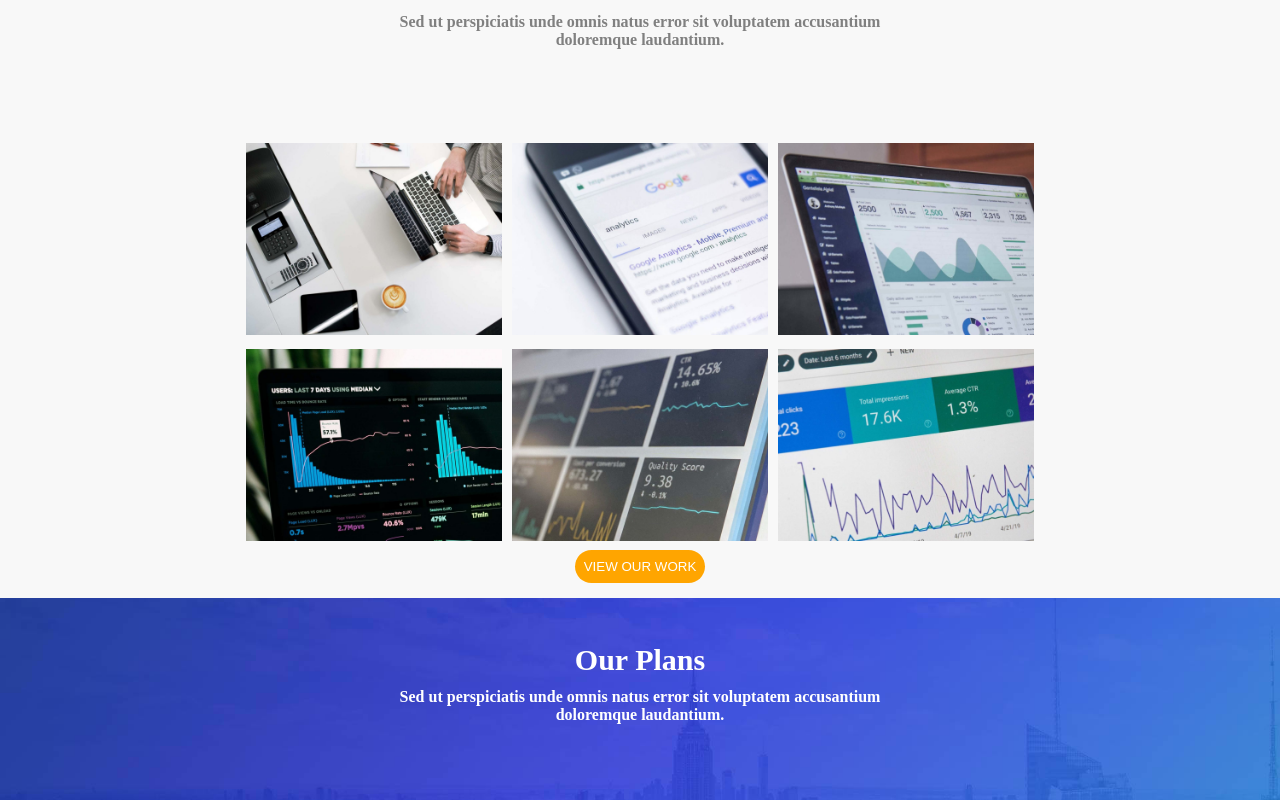
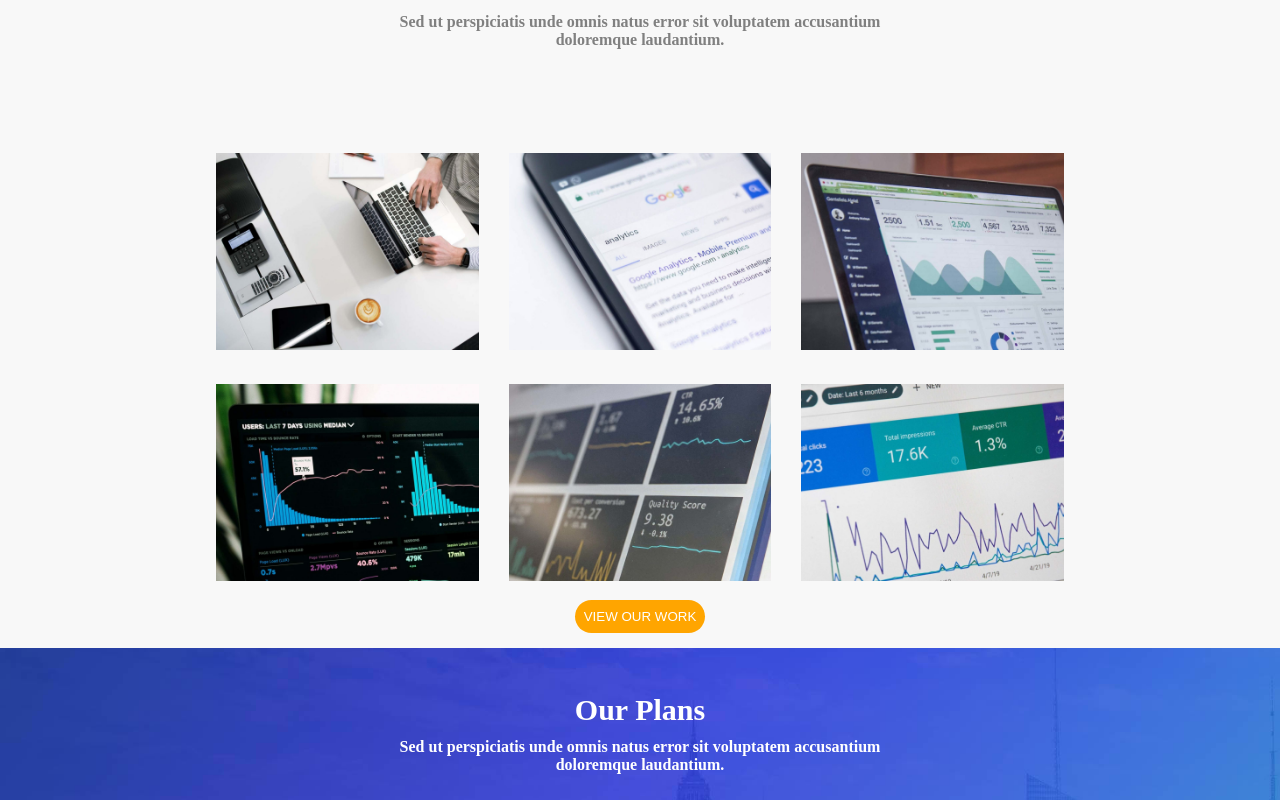
Before and after one commit to GianniPio/proj-html-vuejs, a Vue app: page / in a window 1280 px wide. Shown: the part 2260-3060 px from the top of the page. Built offline with nearby package versions, Linux system fonts and the light colour scheme.

Commit message:
add props for image where

```diff
--- a/src/components/News.vue
+++ b/src/components/News.vue
@@ -94,7 +94,7 @@ export default {
         }
 
         button {
-            background-color: orange;
+            background-color: #ffa837;
             border-radius: 20px;
             padding: 10px;
             border: none;
--- a/src/components/Where.vue
+++ b/src/components/Where.vue
@@ -13,7 +13,7 @@
             </div>
 
             <div class="centro">
-                <WhereElem/>
+                <WhereElem v-for="image, i in images" :key="i" :element="image"/>
             </div>
 
             <div class="sotto">
@@ -32,7 +32,19 @@ export default {
   name: 'Where',
   components: {
       WhereElem,
-  }
+  },
+    data() {
+        return {
+            images : [
+                "case-study-gallery-3-1-1200x900.jpg",
+                "case-study-gallery-2-1200x900.jpg",
+                "case-study-gallery-1-1-1200x900.jpg",
+               "case-study-gallery-4-1-1200x900.jpg",
+               "case-study-gallery-5-1-1200x900.jpg",
+               "case-study-gallery-6-1-1200x900.jpg"
+            ]
+        }
+    }
 }
 </script>
 
@@ -64,14 +76,6 @@ export default {
             }
         }
 
-        .centro {
-            display: flex;
-        }
-
-        img {
-            width: 100%;
-        }
-
         button {
         background-color: orange;
         border: none;
--- a/src/components/WhereElem.vue
+++ b/src/components/WhereElem.vue
@@ -1,29 +1,27 @@
 <template>
     <div class="box">
-        <img src="../../src/assets/images/case-study-gallery-3-1-1200x900.jpg" alt="Immagine">
-        <img src="../../src/assets/images/case-study-gallery-2-1200x900.jpg" alt="Immagine">
-        <img src="../../src/assets/images/case-study-gallery-1-1-1200x900.jpg" alt="Immagine">
-        <img src="../../src/assets/images/case-study-gallery-4-1-1200x900.jpg" alt="Immagine">
-        <img src="../../src/assets/images/case-study-gallery-5-1-1200x900.jpg" alt="Immagine">
-        <img src="../../src/assets/images/case-study-gallery-6-1-1200x900.jpg" alt="Immagine">
+        <img :src="require(`../assets/images/${element}`)" alt="Immagine">
     </div>
 </template>
 
 <script>
 export default {
   name: 'WhereElem',
+  props: {
+      element: String,
+  }
 }
 </script>
 
 <style scoped lang="scss">
 .box {
 
-    text-align: center;
-    width: 100%;
+    width: calc(88% / 3);
+    display: inline-block;
+    margin: 15px;
 
     img {
-        width: calc(100% / 3.5);
-        margin: 5px;
+        width: 100%;
     }
 
 }
```
